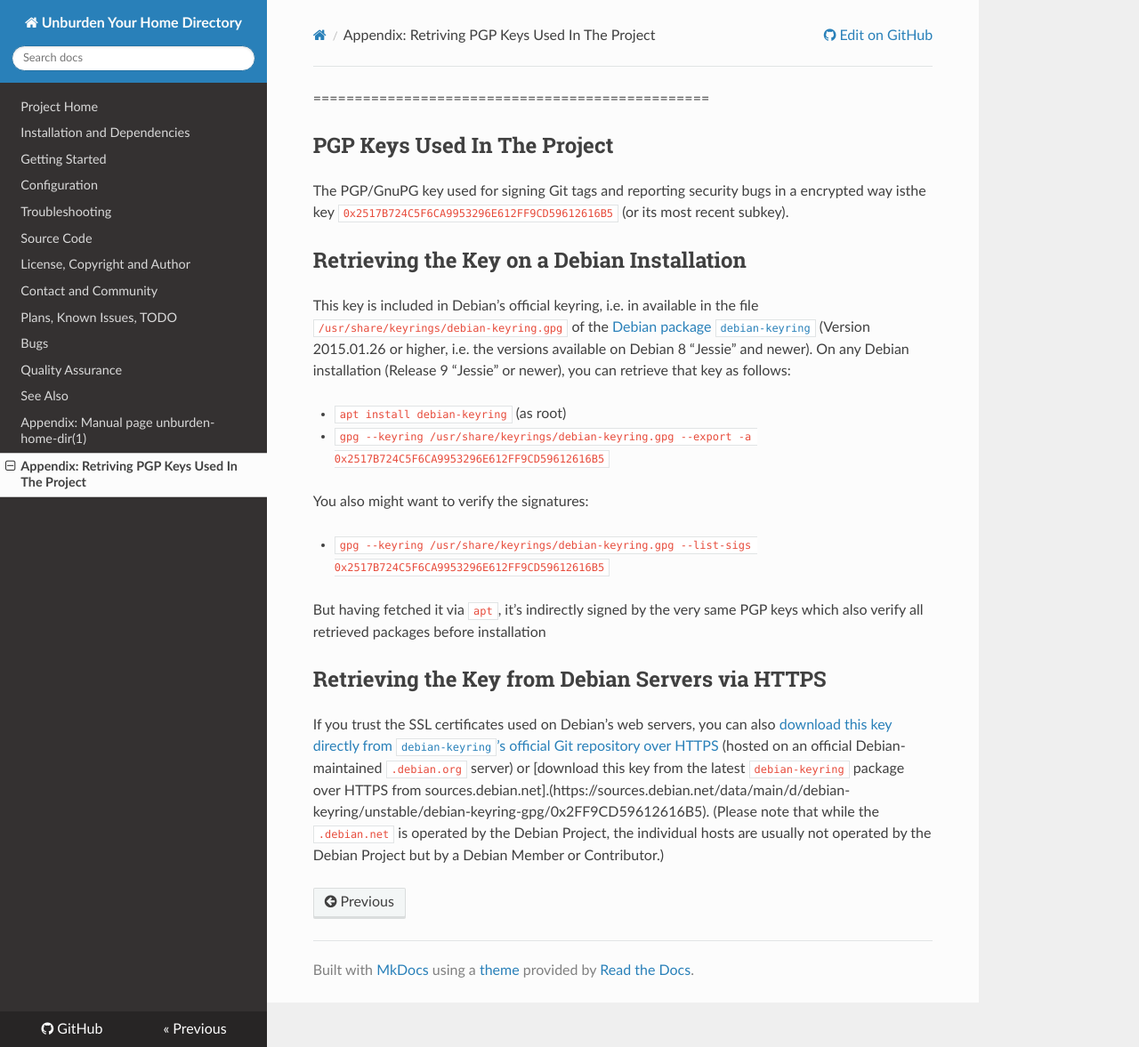
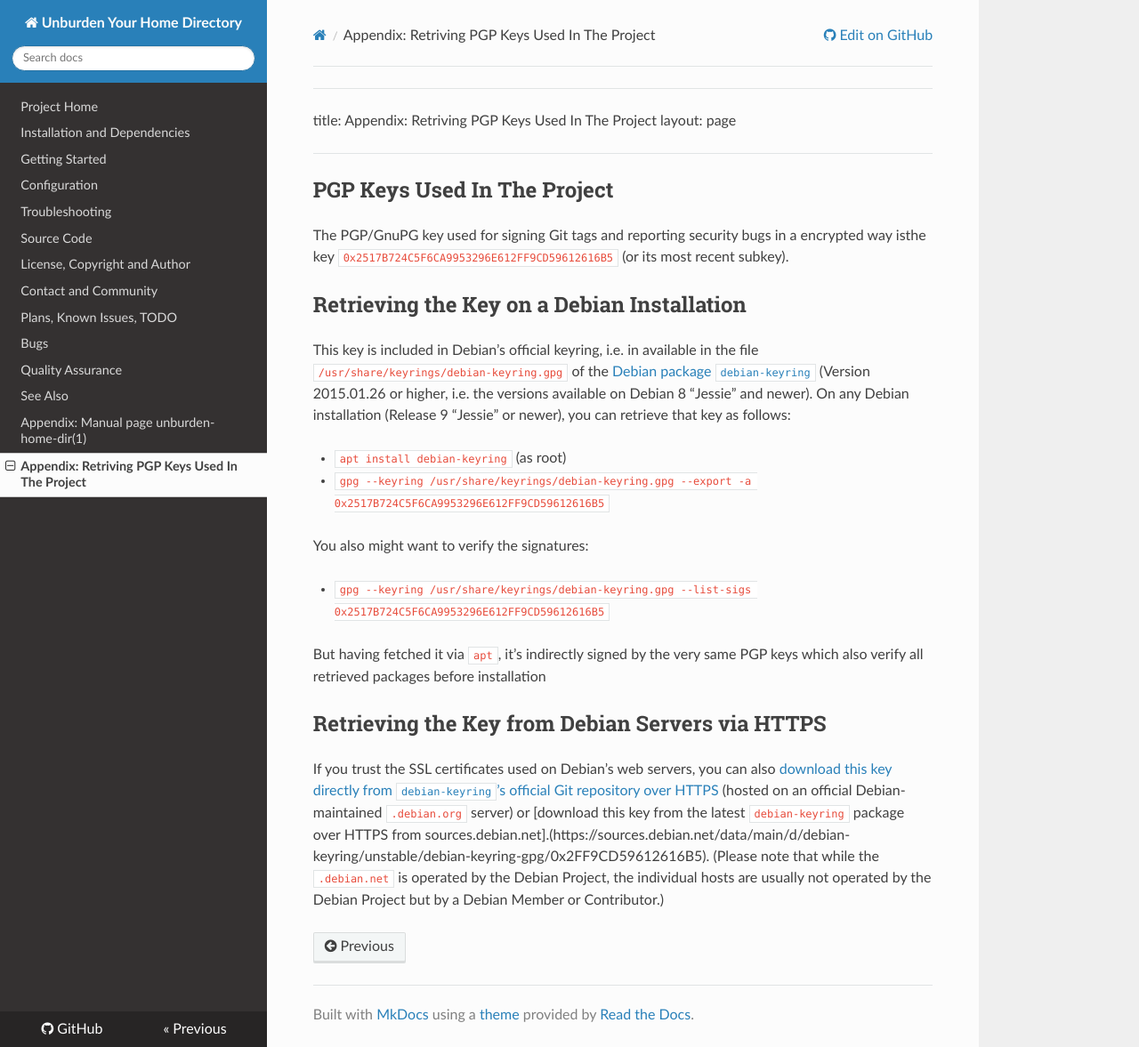
Before and after one commit to xtaran/unburden-home-dir, an MkDocs documentation site: the page built from docs/pgp.md, in a window 1280 px wide and 1177 px high. Shown: the whole window at 89% size. Built offline with MkDocs 1.6.1, drawn with Linux system fonts in a browser that asks for light colours; nearby versions of some CDN libraries; old or Windows-style settings are respelled for this version of MkDocs.

Commit message:
Fix header of pgp.md
Gbp-Dch: Ignore

```diff
--- a/docs/pgp.md
+++ b/docs/pgp.md
@@ -1,5 +1,7 @@
-Appendix: Retriving PGP Keys Used In The Project
-================================================
+---
+title: Appendix: Retriving PGP Keys Used In The Project
+layout: page
+---
 
 PGP Keys Used In The Project
 ----------------------------
```
